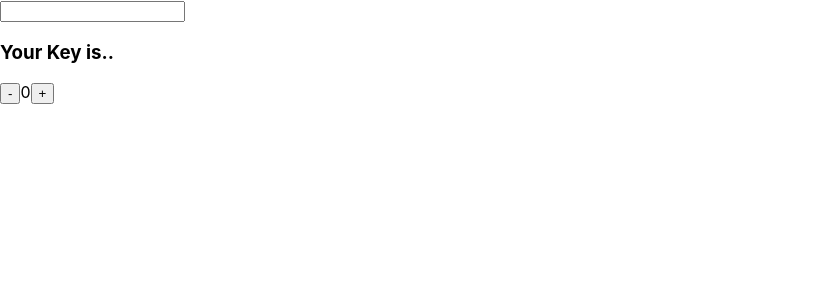
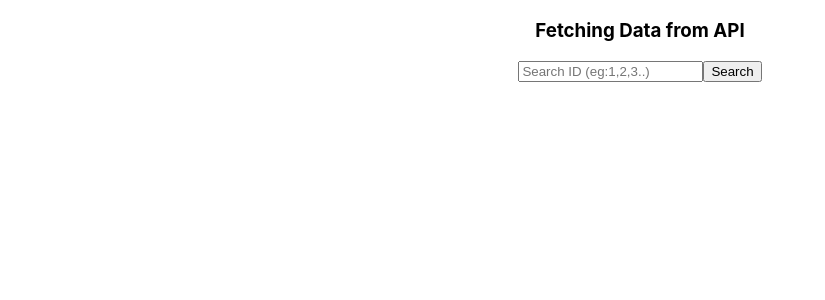
Before and after one commit to Coderllkey/MERNStackAssignments, a React (Create React App) app: page / in a window 1280 px wide. Shown: the top 300 px of the page, without its empty margins (0-825 px from the left). Built offline with nearby package versions, Linux system fonts and the light colour scheme; the HTML template or start-up script is replaced by a standard one.

Commit message:
assignment2 fetching data and display

```diff
--- a/src/App.jsx
+++ b/src/App.jsx
@@ -1,41 +1,62 @@
-import React, { useReducer, useState } from 'react'
+import React, { useState } from 'react'
 
-const firstReducer = (state,action)=>{
-    switch (action.type){
-      case "minus":
-        return {...state,num:state.num-1};
-      case "plus":
-        return {...state,num:state.num+1};
-      case "text":
-        return {...state,key:action.payload};
-    }
-}
-
-const ACTION = {
-  PLUS : 'plus',
-  MINUS : 'minus',
-  TEXT : 'text'
-}
 const App = () => {
-  // const [key,setKey]=useState("");
-  // const [num,setNum]=useState(0);
-
-  const [state, dispatch] = useReducer(firstReducer, {num:0,key:""})
+  const [info, setInfo] = useState(undefined);
+  const [id, setId] = useState("");
+  const [err, setErr] = useState(false);
 
 
+
+
+  async function dataFetch(e) {
+    e.preventDefault();
+    if (id < 1) {
+      setErr(true);
+      return;
+    }
+    try {
+      const Response = await fetch(`https://jsonplaceholder.typicode.com/todos/${id}`);
+      const data = await Response.json();
+      setErr(false)
+      setInfo(data);
+      setId("");
+    }
+    catch (err) {
+      console.log(err)
+    }
+
+  }
   return (
-    <div>
+    <div style={{ textAlign: 'center' }}>
+      <h3 >Fetching Data from API</h3>
+      <form onSubmit={dataFetch}>
+        <input type='number' value={id} onChange={(e) => setId(e.target.value)} placeholder='Search ID (eg:1,2,3..)' />
+        <button type='submit' >Search</button>
+      </form>
+      {info && (
+        <div className='list' >
+          <table>
+            <thead>
+              <tr>
+                <th>UserID</th>
+                <td> {info.userId} </td>
+              </tr>
+            </thead>
+            <tbody>
+              <tr>
+                <th>Title</th>
+                <td> {info.title}</td>
+              </tr>
+              <tr>
+                <th>Completed</th>
+                <td>{info.completed ? (<>Completed</>) : (<>In Progress</>)}</td>
+              </tr>
 
-      <input type="text" onChange={(event)=> dispatch({type:ACTION.TEXT,payload: event.target.value})} />
-      <h3>Your Key is..{state.key}</h3>
-
-      <div>
-        <button onClick={()=>dispatch({type:ACTION.MINUS})  }>-</button>
-        {state.num}
-        <button onClick={()=>dispatch({type:ACTION.PLUS}) }>+</button>
-
-      </div>
-
+            </tbody>
+          </table>
+        </div>
+      )}
+      {err && (<p>Please enter A Valid Id and try again.(Eg: 1,2,3,...)</p>)}
     </div>
   )
 }
--- a/src/index.css
+++ b/src/index.css
@@ -11,3 +11,22 @@ code {
   font-family: source-code-pro, Menlo, Monaco, Consolas, 'Courier New',
     monospace;
 }
+.list{
+  /* background-color: rgb(245, 214, 214); */
+  width: fit-content;
+  margin: auto;
+  margin-top: 20px;
+  padding:5px 20px;
+  border-radius: 10px;
+}
+table {
+  font-family: arial, sans-serif;
+  border-collapse: collapse;
+  width: 100%;
+}
+
+td, th {
+  border: 1px solid #dddddd;
+  text-align: left;
+  padding: 8px;
+}
```
